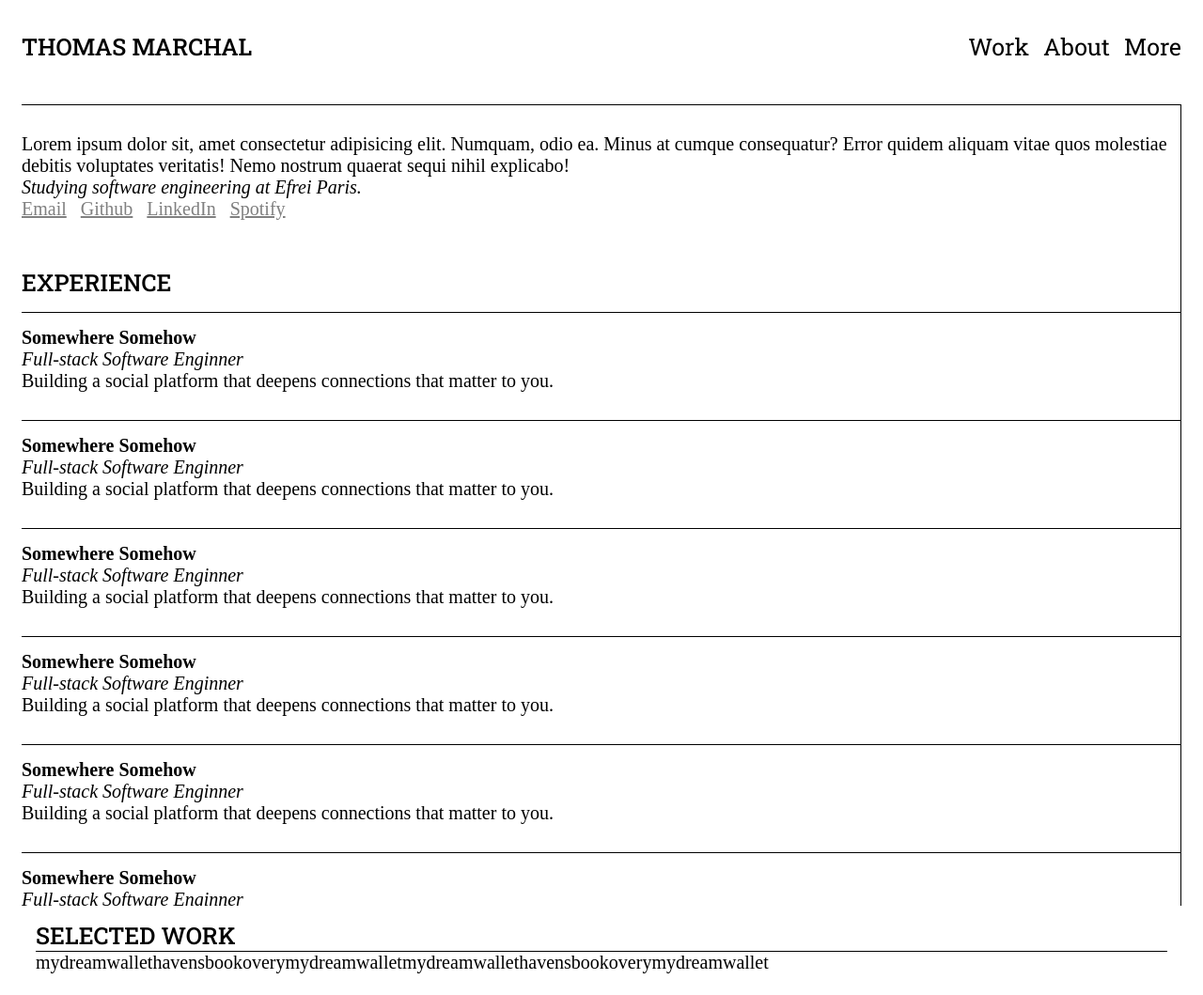
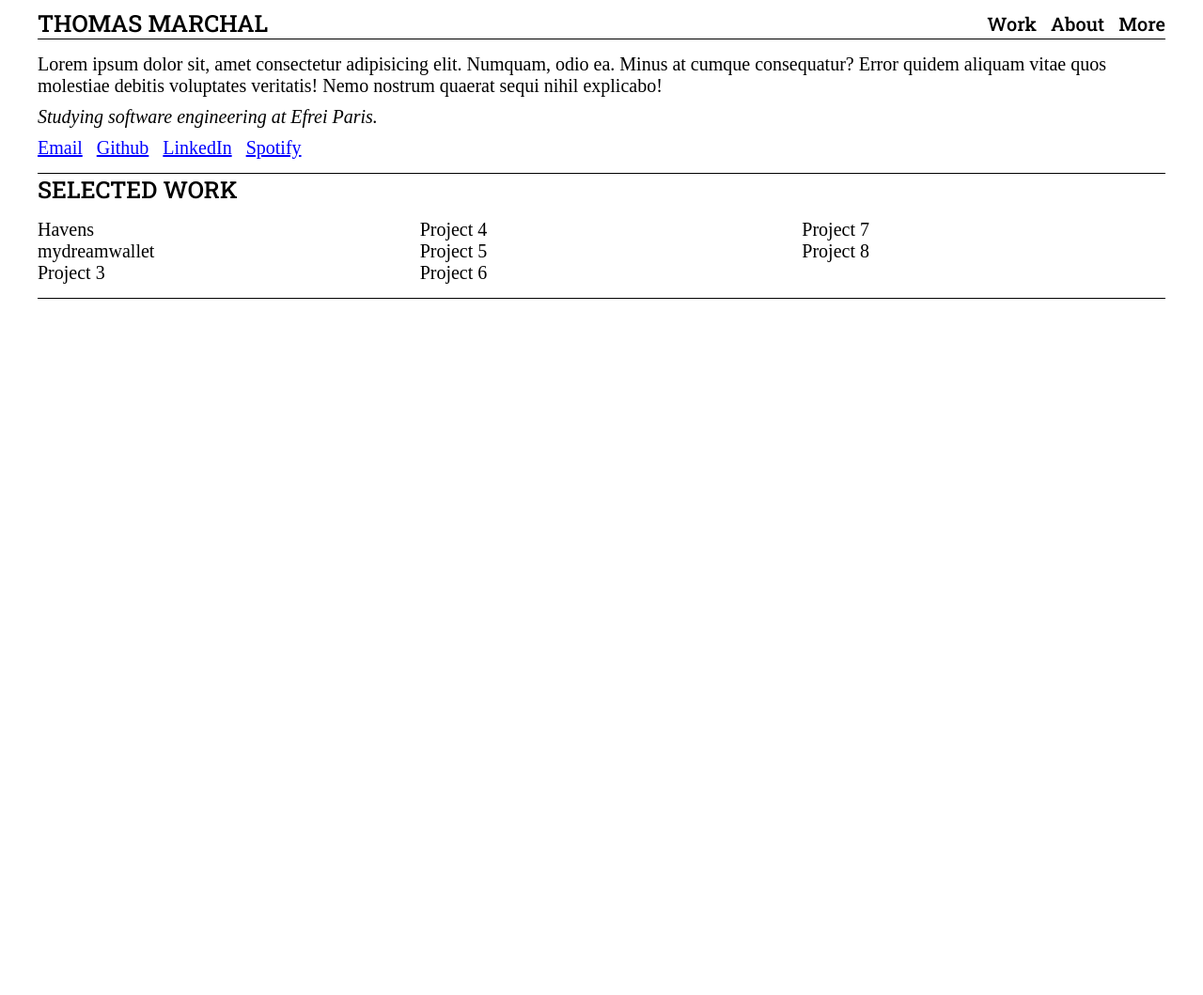
Before and after one commit to ThomasMrchl/ThomasMrchl.github.io, a plain HTML site: page index.html in a window 1280 px wide. Shown: the whole page at 94% size. After the commit the page ends 800 px from the top, so only its background shows below. Drawn offline with Linux system fonts and the light colour scheme.

Commit message:
[ADD] Root of the portfolio
Adapted design

```diff
--- a/index.html
+++ b/index.html
@@ -3,27 +3,49 @@
 <head>
     <link rel="stylesheet" href="style.css">
     <link rel="preconnect" href="https://fonts.googleapis.com">
-        <rel="preconnect" href="https://fonts.gstatic.com" crossorigin>
+    <link rel="preconnect" href="https://fonts.gstatic.com" crossorigin>
     <link href="https://fonts.googleapis.com/css2?family=Alegreya+Sans+SC:ital,wght@0,100;0,300;0,400;0,500;0,700;0,800;0,900;1,100;1,300;1,400;1,500;1,700;1,800;1,900&family=Roboto+Slab:wght@100..900&display=swap" rel="stylesheet">
+    <script>
+        function showContent(contentId) {
+            var contentSections = document.getElementsByClassName("content-section");
+            for (var i = 0; i < contentSections.length; i++) {
+                contentSections[i].style.display = "none";
+            }
+            document.getElementById(contentId).style.display = "block";
+        }
+        function toggleName() {
+            var nameElement = document.getElementById("name");
+            if (nameElement.innerText === "THOMAS MARCHAL") {
+                nameElement.innerText = "PATRICK";
+            } else {
+                nameElement.innerText = "THOMAS MARCHAL";
+            }
+        }
+        function showProject(projectId) {
+            var projectSections = document.getElementsByClassName("project-section");
+            for (var i = 0; i < projectSections.length; i++) {
+                projectSections[i].style.display = "none";
+            }
+            document.getElementById(projectId).style.display = "block";
+        }
+    </script>
 </head>
 <body>
     <div id="portfolioWrapper">
         <div id="navbarContainer">
             <div id="header">
                 <div id="leftHeader">
-                        <p>THOMAS MARCHAL</p>
+                    <div onclick="toggleName()" class="BigTitle" id="name">THOMAS MARCHAL</div>
                 </div>
                 <div id="rightHeader">
-                        <div>Work</div>
-                        <div>About</div>
-                        <div>More</div>
+                    <div onclick="showContent('workContent')" class="Title">Work</div>
+                    <div onclick="showContent('aboutContent')" class="Title">About</div>
+                    <div onclick="showContent('moreContent')" class="Title">More</div>
                 </div>
             </div>
         </div>
         <div id="content">
-                <div id="sideWrapper">
-                    <div id="introductionWrapper">
-                        <div id="introductionContainer"></div>
+            <div id="introductionContainer">
                 <div class="Subtitle">Lorem ipsum dolor sit, amet consectetur adipisicing elit. Numquam, odio ea. Minus at cumque consequatur? Error quidem aliquam vitae quos molestiae debitis voluptates veritatis! Nemo nostrum quaerat sequi nihil explicabo!</div>
                 <div class="Italic">Studying software engineering at Efrei Paris.</div>
                 <div id="socialLinks">
@@ -33,68 +55,51 @@
                     <a href="https://open.spotify.com/user/314i26iofrkoekkajkaqvmhey6um?si=8916ea8e544d4a70">Spotify</a>
                 </div>
             </div>
-                        <div id="experienceWrapper">
-                            <div id="experienceContainer">
-                                <div class="Title">EXPERIENCE</div>
-                                <div class="Experience">
-                                    <strong>Somewhere Somehow</strong>
-                                    <div class="Italic">Full-stack Software Enginner</div>
-                                    <div>Building a social platform that deepens connections that matter to you.</div>
+            <div id="workContent" class="content-section">
+                <div class="BigTitle">SELECTED WORK</div>
+                    <div id="optionList" class="project-list">
+                        <div class="option" onclick="showProject('Havens')">Havens</div>
+                        <div class="option" onclick="showProject('mydreamwallet')">mydreamwallet</div>
+                        <div class="option" onclick="showProject('project3')">Project 3</div>
+                        <div class="option" onclick="showProject('project4')">Project 4</div>
+                        <div class="option" onclick="showProject('project5')">Project 5</div>
+                        <div class="option" onclick="showProject('project6')">Project 6</div>
+                        <div class="option" onclick="showProject('project7')">Project 7</div>
+                        <div class="option" onclick="showProject('project8')">Project 8</div>
                     </div>
-                                <div class="Experience">
-                                    <strong>Somewhere Somehow</strong>
-                                    <div class="Italic">Full-stack Software Enginner</div>
-                                    <div>Building a social platform that deepens connections that matter to you.</div>
+                    <div id="Havens" class="project-section" style="display: none;">
+                        <div class="BigTitle">Havens</div>
                     </div>
-                                <div class="Experience">
-                                    <strong>Somewhere Somehow</strong>
-                                    <div class="Italic">Full-stack Software Enginner</div>
-                                    <div>Building a social platform that deepens connections that matter to you.</div>
+                    <div id="mydreamwallet" class="project-section" style="display: none;">
+                        <div class="BigTitle">mydreamwallet</div>
                     </div>
-                                <div class="Experience">
-                                    <strong>Somewhere Somehow</strong>
-                                    <div class="Italic">Full-stack Software Enginner</div>
-                                    <div>Building a social platform that deepens connections that matter to you.</div>
+                    <div id="project3" class="project-section" style="display: none;">
+                        <div class="BigTitle">Project 3</div>
                     </div>
-                                <div class="Experience">
-                                    <strong>Somewhere Somehow</strong>
-                                    <div class="Italic">Full-stack Software Enginner</div>
-                                    <div>Building a social platform that deepens connections that matter to you.</div>
+                    <div id="project4" class="project-section" style="display: none;">
+                        <div class="BigTitle">Project 4</div>
                     </div>
-                                <div class="Experience">
-                                    <strong>Somewhere Somehow</strong>
-                                    <div class="Italic">Full-stack Software Enginner</div>
-                                    <div>Building a social platform that deepens connections that matter to you.</div>
+                    <div id="project5" class="project-section" style="display: none;">
+                        <div class="BigTitle">Project 5</div>
                     </div>
-                                <div class="Experience">
-                                    <strong>Somewhere Somehow</strong>
-                                    <div class="Italic">Full-stack Software Enginner</div>
-                                    <div>Building a social platform that deepens connections that matter to you.</div>
+                    <div id="project6" class="project-section" style="display: none;">
+                        <div class="BigTitle">Project 6</div>
                     </div>
-                                <div class="Experience">
-                                    <strong>Somewhere Somehow</strong>
-                                    <div class="Italic">Full-stack Software Enginner</div>
-                                    <div>Building a social platform that deepens connections that matter to you.</div>
+                    <div id="project7" class="project-section" style="display: none;">
+                        <div class="BigTitle">Project 7</div>
+                    </div>
+                    <div id="project8" class="project-section" style="display: none;">
+                        <div class="BigTitle">Project 8</div>
                     </div>
                 </div>
             </div>
+            <div id="aboutContent" class="content-section" style="display:none;">
+                <div class="BigTitle">ABOUT ME</div>
+                <p>about content</p>
             </div>
-                </div>
-                    <div id="contentWrapper">
-                        <div id="contentContainer">
-                            <div class="Title">SELECTED WORK</div>
-                            <div id="projectList">
-                                <div class="Element">mydreamwallet</div>
-                                <div class="Element">havens</div>
-                                <div class="Element">bookovery</div>
-                                <div class="Element">mydreamwallet</div>
-                                <div class="Element">mydreamwallet</div>
-                                <div class="Element">havens</div>
-                                <div class="Element">bookovery</div>
-                                <div class="Element">mydreamwallet</div>
-                            </div>
-                        </div>
-                    </div>
+            <div id="moreContent" class="content-section" style="display:none;">
+                <div class="BigTitle">MORE</div>
+                <p>More content goes here...</p>
             </div>
         </div>
     </div>
--- a/style.css
+++ b/style.css
@@ -4,14 +4,10 @@ body {
 }
 
 #portfolioWrapper {
-    margin-left: 15px;
-    margin-right: 15px;
+    margin: 0 auto;
     display: flex;
     flex-direction: column;
-}
-
-#navbarContainer {
-
+    max-width: 1200px;
 }
 
 #rightHeader {
@@ -27,39 +23,44 @@ body {
     display: flex;
     justify-content: space-between;
     align-items: center;
-    font-size: 25px;
-    font-family: "Roboto Slab", serif;
-    font-optical-sizing: auto;
-    font-weight: 400;
-    padding-bottom: 20px;
+}
+
+#content {
+    display: flex;
+    flex-direction: column;
+    box-sizing: border-box;
+    width: 100%;
+    border-top: 1px solid black;
     border-bottom: 1px solid black;
 }
 
-#sideWrapper {
-    border-right: 1px solid black;
-    padding-top: 30px;
-    width: 100%;
+#introductionContainer {
+    padding-top: 15px;
+    padding-bottom: 15px;
+    display: flex;
+    flex-direction: column;
+    gap: 10px;
+    border-bottom: 1px solid black;
 }
 
-#introductionContainer {
-    display: flex;
-    flex-direction: column;
-    gap: 15px;
-}
-
-#introductionWrapper {
-
+.BigTitle {
+    font-size: 25px;
+    font-family: "Roboto Slab", serif;
+    font-weight: 500;
 }
 
 .Title {
+    font-size: 20px;
+    font-weight: 500;
     font-family: "Roboto Slab", serif;
-    font-optical-sizing: auto;
-    font-weight: 500;
-    font-size: 25px;
 }
 
 .Subtitle {
+    font-size: 20px;
+}
 
+.Text {
+    font-size: 17px;
 }
 
 .Italic {
@@ -72,46 +73,27 @@ body {
 }
 
 a {
-    color: gray;
+    color: blue;
 }
 
-#experienceWrapper {
-    margin-top: 50px;
-    height: calc(100vh - 120px);
-    width: 100%;
-    overflow-y: auto;
+.option:hover{
+    color: blue;
 }
 
-#experienceContainer {
-
+.project-list {
+    column-count: 3;
+    margin-top: 15px;
+    margin-bottom: 15px;
 }
 
-.Experience {
-    margin-top: 15px;
-    padding-top: 15px;
-    padding-bottom: 15px;
+.project-section {
     border-top: 1px solid black;
 }
 
-#content {
-    display: flex;
-    width: 100%;
+.project-selected {
+    color: blue;
 }
 
-#contentWrapper {
-    padding: 15px;
-    max-width: 100%;
+.option {
+    cursor: pointer;
 }
-
-#contentContainer {
-    width: 100%;
-}
-
-#projectList {
-    border-top: 1px solid black;
-    display: flex;
-}
-
-.Element {
-
-}
```
Lines whose indentation alone changed are shown as unchanged.
